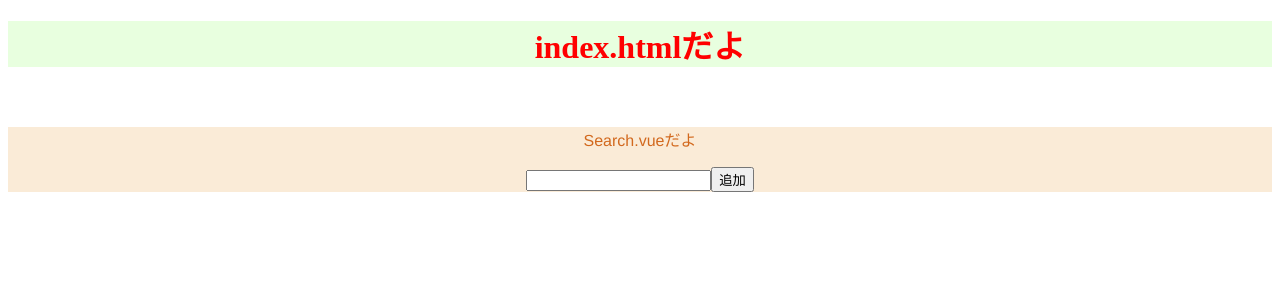
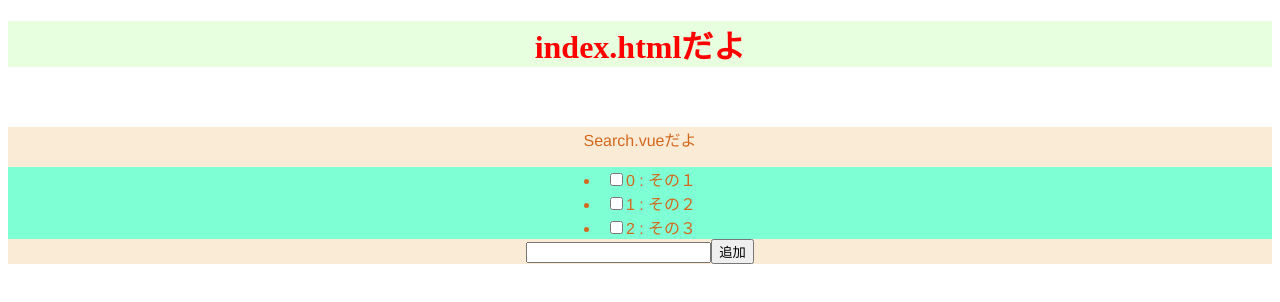
Before and after one commit to t-mocho/todo-monyo, a Vue app: page / in a window 1280 px wide. Shown: the top 302 px of the page. Built offline with nearby package versions, Linux system fonts and the light colour scheme.

Commit message:
index.htmlは消してよいって言われた（コンソールに） indexで要素作るよーとかlengthとかりかい

```diff
--- a/public/index.html
+++ b/public/index.html
@@ -14,14 +14,7 @@
 </html>
 
 <script>
-  import App from "../src/App";
-  import Vue from "Vue";
 
-  // App.vue追加
-  new Vue({
-    el: "#app",
-    data: App
-  });
 </script>
 <style>
   .header {
--- a/src/App.vue
+++ b/src/App.vue
@@ -26,20 +26,23 @@ export default {
   // todoリスト
   data() {
     return {
-        todolist: []
+        todolist: [
+          {id: 0, value: "その１"},
+          {id: 1, value: "その２"},
+          {id: 2, value: "その３"},
+          ]
     }
   },
 
     // task追加処理
     methods: {
       appAdd: function(addText) {
-        var i = 0;
-        let plus = i.length;
-        const add = {id: plus, value: addText}
+        const add = {id: this.id, value: addText}
         this.todolist.push(add);
+        }
       }
     }
-}
+
 </script>
 
 <style>
--- a/src/components/List.vue
+++ b/src/components/List.vue
@@ -1,9 +1,9 @@
 <template>
   <div id="list">
     <!-- v-bind:props名="メソッド名" -->
-    <li v-for="todo in todolist" :key="todo.id">
+    <li v-for="(todo, index) in todolist" :key="todo.id">
       <input type="checkbox" />
-      <label>{{todo.value}}</label>
+      <label>{{index++}} : {{todo.value}}</label>
     </li>
   </div>
 </template>
@@ -12,8 +12,9 @@
 export default {
   name: "List",
   // appから受け取り
-props: ["todolist"]
-};
+props: ["todolist"],
+}
+
 </script>
 
 <style>
```
Also changed, not shown: 1 other file (tests, documents, lock files or other folders).
